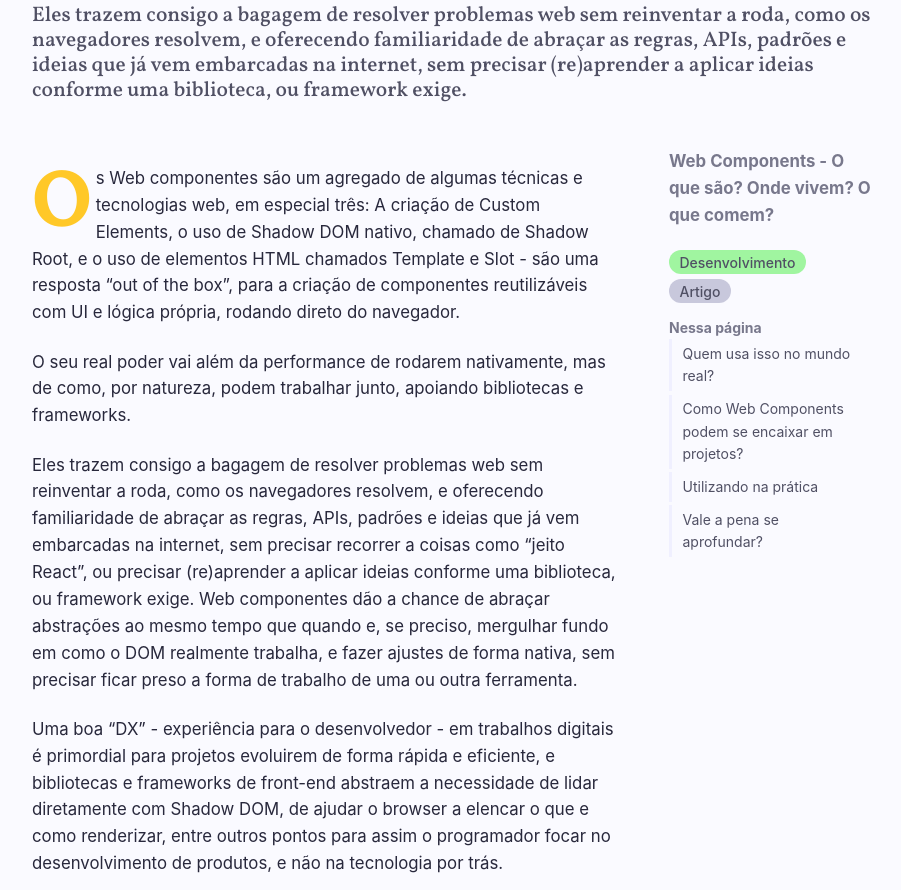
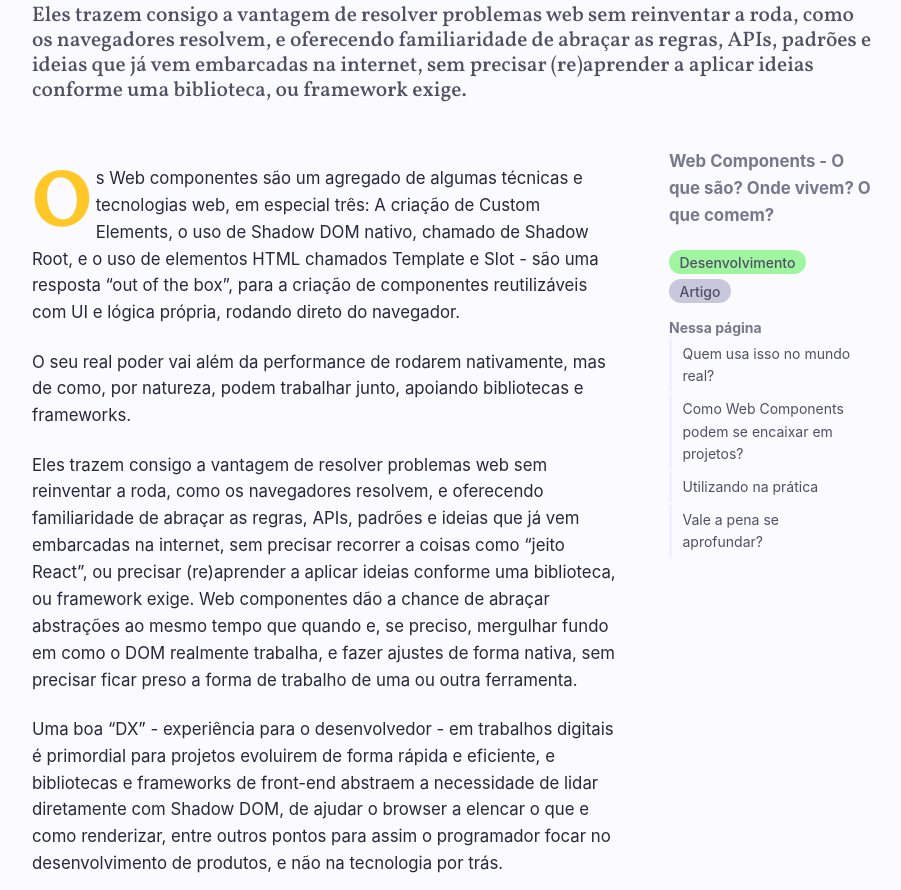
Before and after one commit to rodrigoknol/site-pessoal, an Eleventy site: page client/content/blog/web-components.md in a window 1280 px wide. Shown: the part 310-1200 px from the top of the page, without its empty margins (188-1089 px from the left). Built offline with nearby package versions, Linux system fonts and the light colour scheme; Eleventy itself is replaced by a stand-in of ours; files that its build step writes are made by us from their sources.

Commit message:
text optimization

```diff
--- a/client/content/blog/web-components.md
+++ b/client/content/blog/web-components.md
@@ -1,7 +1,7 @@
 ---
 layout: blog.html
 title: "Web Components - O que são? Onde vivem? O que comem?"
-subtitle: "Eles trazem consigo a bagagem de resolver problemas web sem reinventar a roda, como os navegadores resolvem, e oferecendo familiaridade de abraçar as regras, APIs, padrões e ideias que já vem embarcadas na internet, sem precisar (re)aprender a aplicar ideias conforme uma biblioteca, ou framework exige."
+subtitle: "Eles trazem consigo a vantagem de resolver problemas web sem reinventar a roda, como os navegadores resolvem, e oferecendo familiaridade de abraçar as regras, APIs, padrões e ideias que já vem embarcadas na internet, sem precisar (re)aprender a aplicar ideias conforme uma biblioteca, ou framework exige."
 tags:
   - desenvolvimento
   - artigo
@@ -11,7 +11,7 @@ Os Web componentes são um agregado de algumas técnicas e tecnologias web, em e
 
 O seu real poder vai além da performance de rodarem nativamente, mas de como, por natureza, podem trabalhar junto, apoiando bibliotecas e frameworks.
 
-Eles trazem consigo a bagagem de resolver problemas web sem reinventar a roda, como os navegadores resolvem, e oferecendo familiaridade de abraçar as regras, APIs, padrões e ideias que já vem embarcadas na internet, sem precisar recorrer a coisas como “jeito React”, ou precisar (re)aprender a aplicar ideias conforme uma biblioteca, ou framework exige. Web componentes dão a chance de abraçar abstrações ao mesmo tempo que quando e, se preciso, mergulhar fundo em como o DOM realmente trabalha, e fazer ajustes de forma nativa, sem precisar ficar preso a forma de trabalho de uma ou outra ferramenta.
+Eles trazem consigo a vantagem de resolver problemas web sem reinventar a roda, como os navegadores resolvem, e oferecendo familiaridade de abraçar as regras, APIs, padrões e ideias que já vem embarcadas na internet, sem precisar recorrer a coisas como “jeito React”, ou precisar (re)aprender a aplicar ideias conforme uma biblioteca, ou framework exige. Web componentes dão a chance de abraçar abstrações ao mesmo tempo que quando e, se preciso, mergulhar fundo em como o DOM realmente trabalha, e fazer ajustes de forma nativa, sem precisar ficar preso a forma de trabalho de uma ou outra ferramenta.
 
 Uma boa “DX” - experiência para o desenvolvedor - em trabalhos digitais é primordial para projetos evoluirem de forma rápida e eficiente, e bibliotecas e frameworks de front-end abstraem a necessidade de lidar diretamente com Shadow DOM, de ajudar o browser a elencar o que e como renderizar, entre outros pontos para assim o programador focar no desenvolvimento de produtos, e não na tecnologia por trás.
 
```
